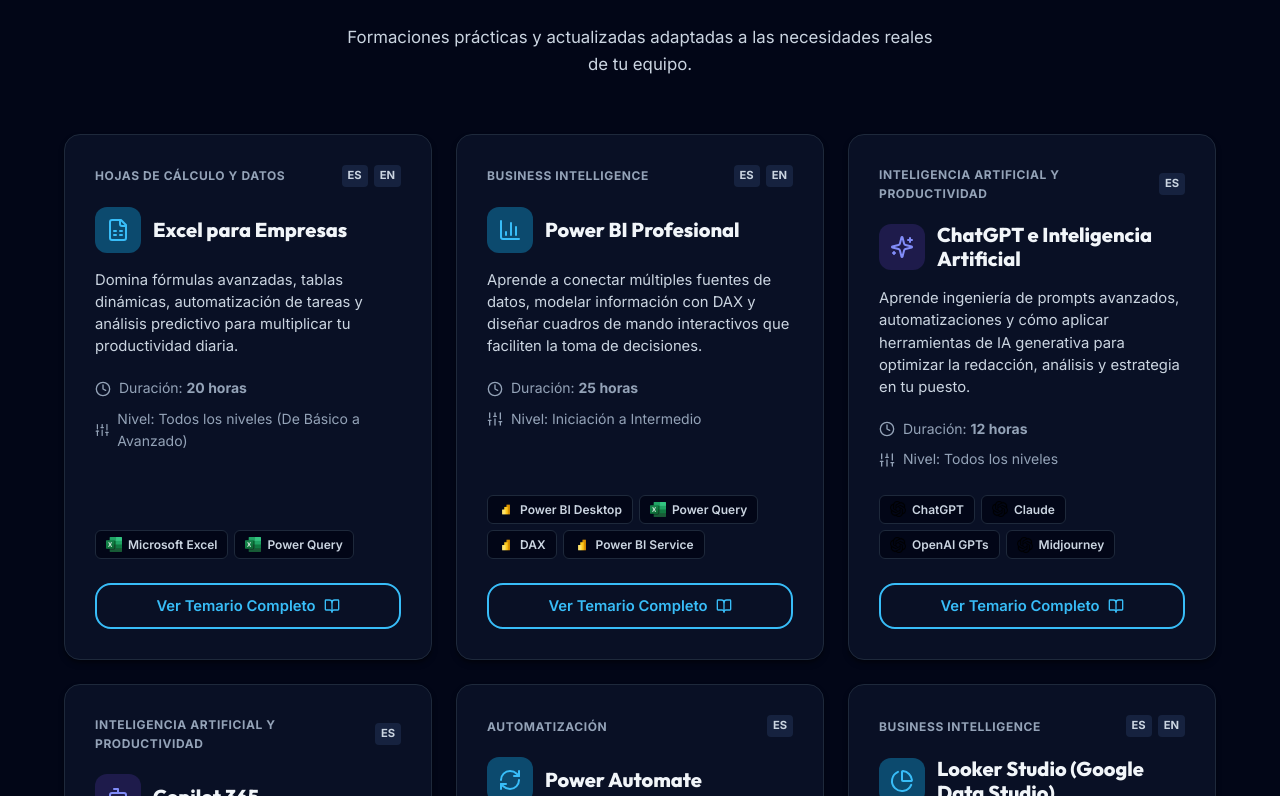
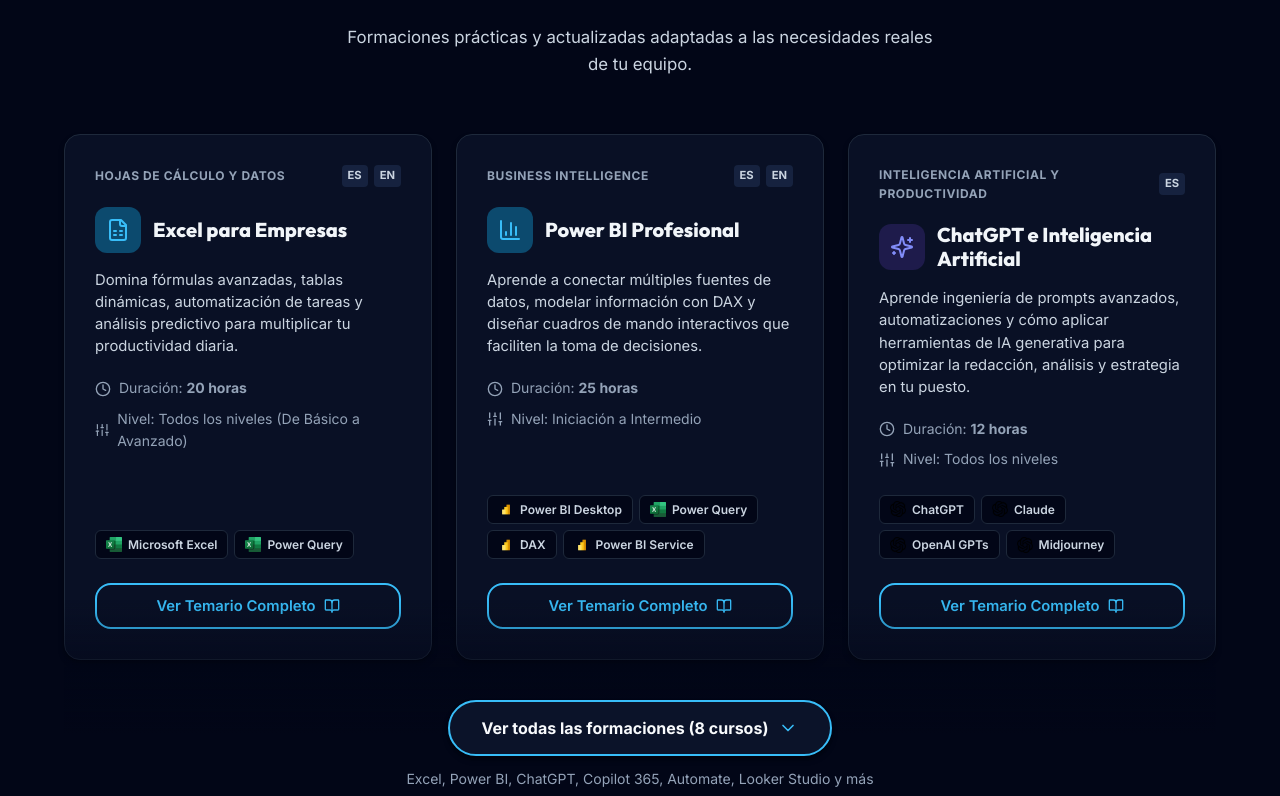
Before and after one commit to gyuste17/formai, a React (Vite) app: page / in a window 1280 px wide. Shown: the part 1324-2120 px from the top of the page. Built offline with nearby package versions, Linux system fonts and the light colour scheme.

Commit message:
feat(courses): add collapsible / expandable catalog mode with bottom fade gradient and interactive toggle

```diff
--- a/src/App.jsx
+++ b/src/App.jsx
@@ -11,6 +11,7 @@
 import LeadsManager from './components/LeadsManager';
 import CatalogSection from './components/CatalogSection';
 import CatalogModal from './components/CatalogModal';
+import { ChevronDown, ChevronUp } from 'lucide-react';
 import { coursesData } from './data/courses';
 import { useCorporateHeaderColor } from './hooks/useCorporateHeaderColor';
 
@@ -33,6 +34,7 @@
   const [preSelectedCourse, setPreSelectedCourse] = useState(null);
   const [preSelectedBudget, setPreSelectedBudget] = useState(null);
   const [isCatalogModalOpen, setIsCatalogModalOpen] = useState(false);
+  const [isCatalogExpanded, setIsCatalogExpanded] = useState(false);
   const [showLeadsManager, setShowLeadsManager] = useState(() => {
     return typeof window !== 'undefined' && (window.location.hash === '#leads' || window.location.hash === '#admin');
   });
@@ -89,16 +91,79 @@
                 Formaciones prácticas y actualizadas adaptadas a las necesidades reales de tu equipo.
               </p>
             </div>
+
+            {/* Grid de Cursos (Colapsable / Desplegable) */}
+            <div style={{ position: 'relative' }}>
               <div style={{
                 display: 'grid',
                 gridTemplateColumns: 'repeat(auto-fill, minmax(300px, 1fr))',
                 gap: '24px'
               }}>
-              {coursesData.map((course, i) => (
+                {(isCatalogExpanded ? coursesData : coursesData.slice(0, 3)).map((course, i) => (
                   <div key={course.id} className="animate-on-scroll" style={{ animationDelay: `${i * 0.07}s` }}>
                     <CourseCard course={course} onViewSyllabus={setSelectedCourse} />
                   </div>
                 ))}
+              </div>
+
+              {/* Botón y degradado para expandir / colapsar el catálogo */}
+              <div style={{
+                position: 'relative',
+                textAlign: 'center',
+                marginTop: isCatalogExpanded ? '48px' : '-60px',
+                paddingTop: isCatalogExpanded ? '0' : '100px',
+                background: isCatalogExpanded ? 'none' : 'linear-gradient(to bottom, rgba(248, 250, 252, 0) 0%, var(--bg-primary) 70%)',
+                zIndex: 10,
+                display: 'flex',
+                flexDirection: 'column',
+                alignItems: 'center',
+                justifyContent: 'center',
+                gap: '12px'
+              }} className="expand-catalog-wrapper">
+                <button
+                  onClick={() => {
+                    if (isCatalogExpanded) {
+                      setIsCatalogExpanded(false);
+                      document.getElementById('cursos')?.scrollIntoView({ behavior: 'smooth' });
+                    } else {
+                      setIsCatalogExpanded(true);
+                    }
+                  }}
+                  className="expand-catalog-btn"
+                  style={{
+                    display: 'inline-flex',
+                    alignItems: 'center',
+                    gap: '10px',
+                    padding: '16px 32px',
+                    borderRadius: 'var(--border-radius-full)',
+                    backgroundColor: 'var(--bg-secondary)',
+                    border: '2px solid var(--accent-primary)',
+                    color: 'var(--text-primary)',
+                    fontWeight: '700',
+                    fontSize: '1rem',
+                    cursor: 'pointer',
+                    boxShadow: 'var(--shadow-md)',
+                    transition: 'all var(--transition-fast)'
+                  }}
+                >
+                  <span>
+                    {isCatalogExpanded
+                      ? 'Mostrar menos formaciones'
+                      : `Ver todas las formaciones (${coursesData.length} cursos)`}
+                  </span>
+                  {isCatalogExpanded ? (
+                    <ChevronUp size={20} style={{ color: 'var(--accent-primary)' }} />
+                  ) : (
+                    <ChevronDown size={20} style={{ color: 'var(--accent-primary)' }} />
+                  )}
+                </button>
+
+                {!isCatalogExpanded && (
+                  <p style={{ fontSize: '0.875rem', color: 'var(--text-muted)' }}>
+                    Excel, Power BI, ChatGPT, Copilot 365, Automate, Looker Studio y más
+                  </p>
+                )}
+              </div>
             </div>
           </div>
         </section>
--- a/src/index.css
+++ b/src/index.css
@@ -197,6 +197,17 @@
 [data-theme="dark"] .glass-card {
   background: rgba(11, 19, 41, 0.85);
   border: 1px solid rgba(255, 255, 255, 0.08);
+}
+
+/* Estilos de expansión/colapso de catálogo */
+.expand-catalog-btn:hover {
+  transform: translateY(-2px);
+  box-shadow: var(--shadow-lg) !important;
+  border-color: var(--accent-primary) !important;
+}
+
+[data-theme="dark"] .expand-catalog-wrapper {
+  background: linear-gradient(to bottom, rgba(2, 6, 23, 0) 0%, var(--bg-primary) 70%) !important;
 }
 
 /* Sección con imagen de fondo sutil con personas y efecto parallax/faded */
```
Lines whose indentation alone changed are shown as unchanged.
